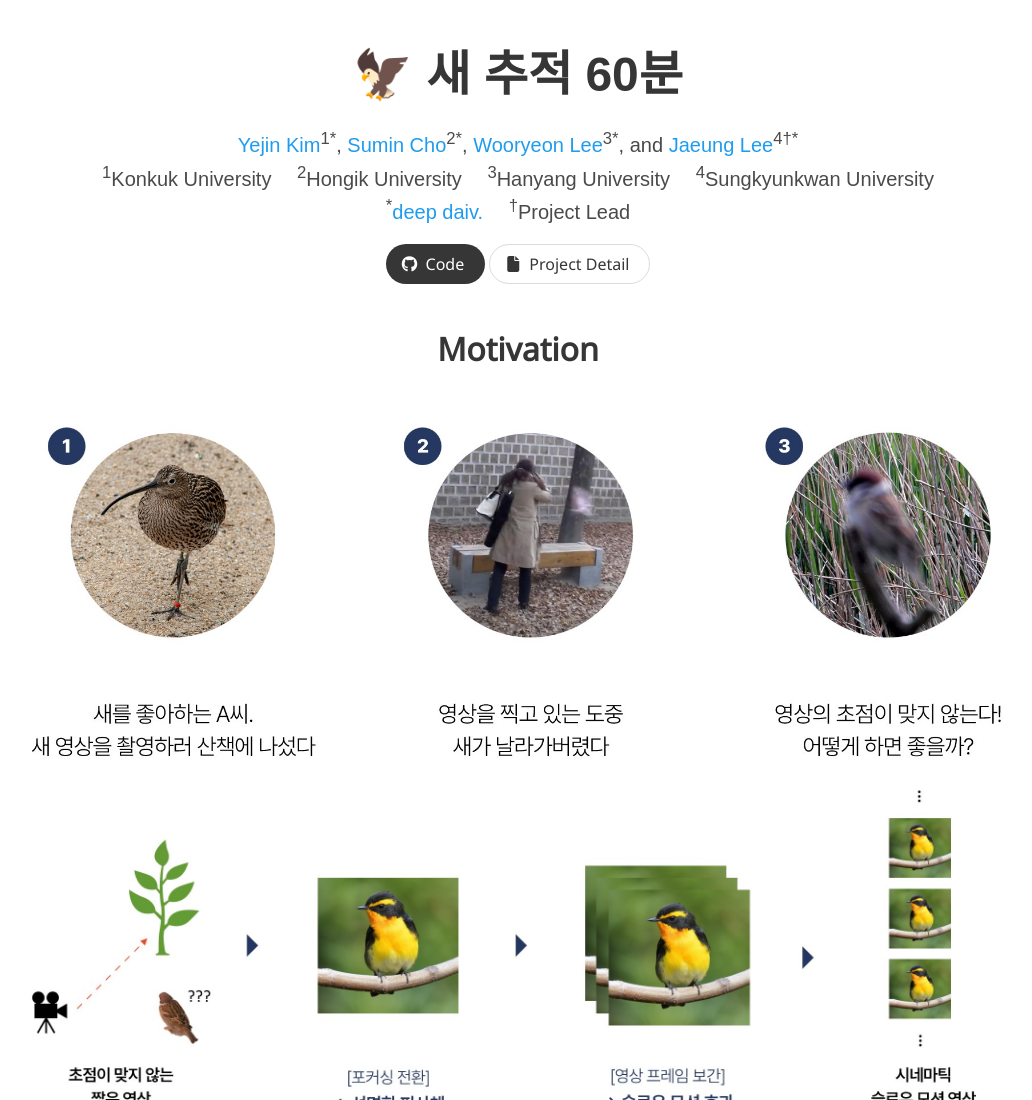
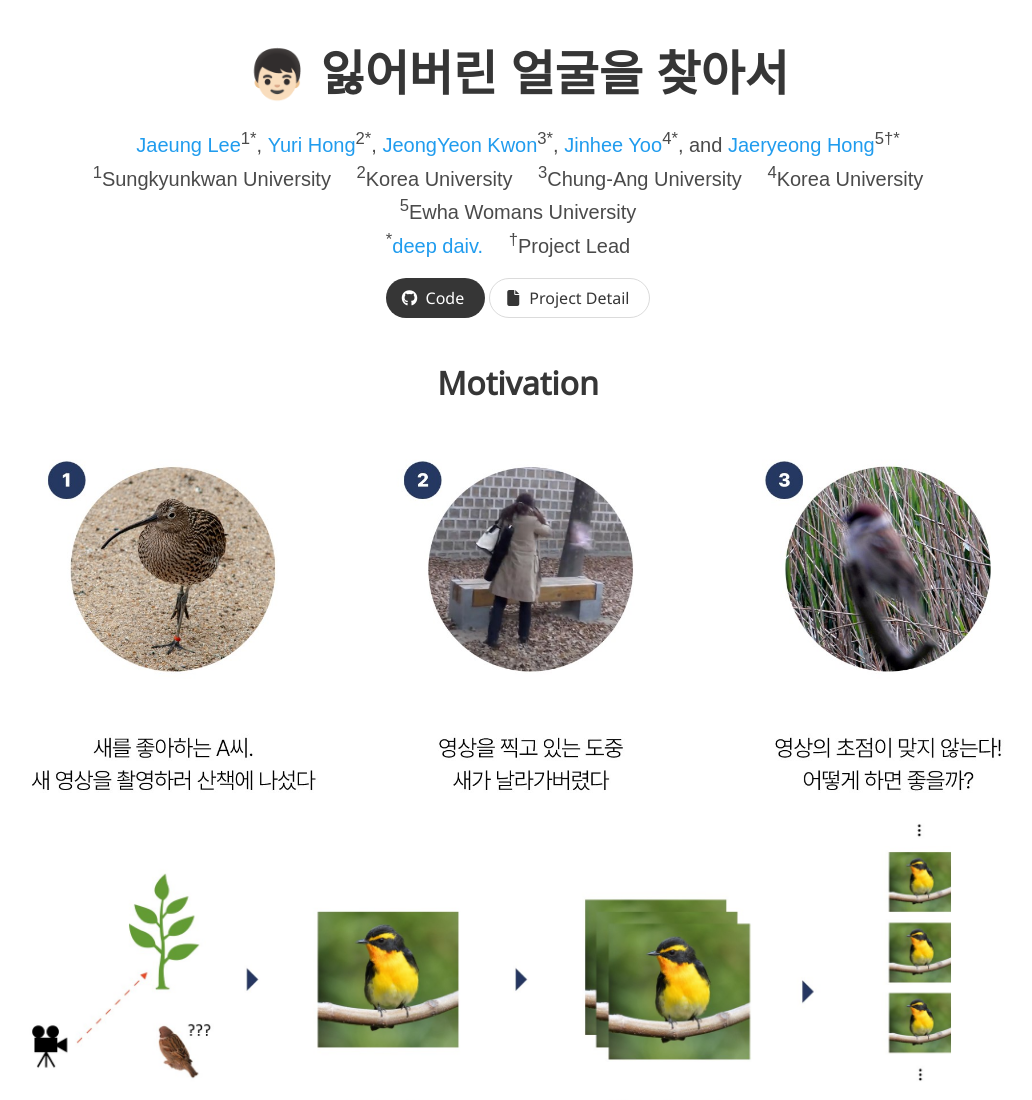
Before and after one commit to glasshong/mask_removal, a plain HTML site: page index.html in a window 1280 px wide. Shown: the top 1100 px of the page, without its empty margins (122-1154 px from the left). Drawn offline with nearby package versions, Linux system fonts and the light colour scheme; some icons are missing; a web font is replaced by a local one.

Commit message:
changetitle

```diff
--- a/index.html
+++ b/index.html
@@ -45,23 +45,26 @@
       <div class="container is-max-desktop">
         <div class="columns is-centered">
           <div class="column has-text-centered">
-            <h1 class="title is-1 publication-title">🦅 새 추적 60분</h1>
+            <h1 class="title is-1 publication-title">👦🏻 잃어버린 얼굴을 찾아서</h1>
             <div class="is-size-5 publication-authors">
               <span class="author-block">
-                <a href="https://github.com/Jin1025">Yejin Kim</a><sup>1*</sup>,</span>
+                <a href="https://github.com/gnueaj">Jaeung Lee</a><sup>1*</sup>,</span>
               <span class="author-block">
-                <a href="https://github.com/rillbrill">Sumin Cho</a><sup>2*</sup>,</span>
+                <a href="https://github.com/glasshong">Yuri Hong</a><sup>2*</sup>,</span>
               <span class="author-block">
-                <a href="https://github.com/dnflslwlq">Wooryeon Lee</a><sup>3*</sup>, and </span>
+                <a href="">JeongYeon Kwon</a><sup>3*</sup>,</span>
               <span class="author-block">
-                <a href="https://github.com/gnueaj">Jaeung Lee</a><sup>4&dagger;*</sup></span>
+                <a href="">Jinhee Yoo</a><sup>4*</sup>, and </span>
+              <span class="author-block">
+                <a href="">Jaeryeong Hong</a><sup>5&dagger;*</sup></span>
             </div>
 
             <div class="is-size-5 publication-authors">
-              <span class="author-block"><sup>1</sup>Konkuk University</span>&emsp;
-              <span class="author-block"><sup>2</sup>Hongik University</span>&emsp;
-              <span class="author-block"><sup>3</sup>Hanyang University</span>&emsp;
-              <span class="author-block"><sup>4</sup>Sungkyunkwan University</span><br>
+              <span class="author-block"><sup>1</sup>Sungkyunkwan University</span>&emsp;
+              <span class="author-block"><sup>2</sup>Korea University</span>&emsp;
+              <span class="author-block"><sup>3</sup>Chung-Ang University</span>&emsp;
+              <span class="author-block"><sup>4</sup>Korea University</span>&emsp;
+              <span class="author-block"><sup>5</sup>Ewha Womans University</span><br>
               <span class="author-block"><sup>*</sup><a href="https://deepdaiv.oopy.io/">deep daiv.</a></span>&emsp;
               <span class="author-block"><sup>&dagger;</sup>Project Lead</span>&emsp;
             </div>
```
Also changed, not shown: 1 other file.
